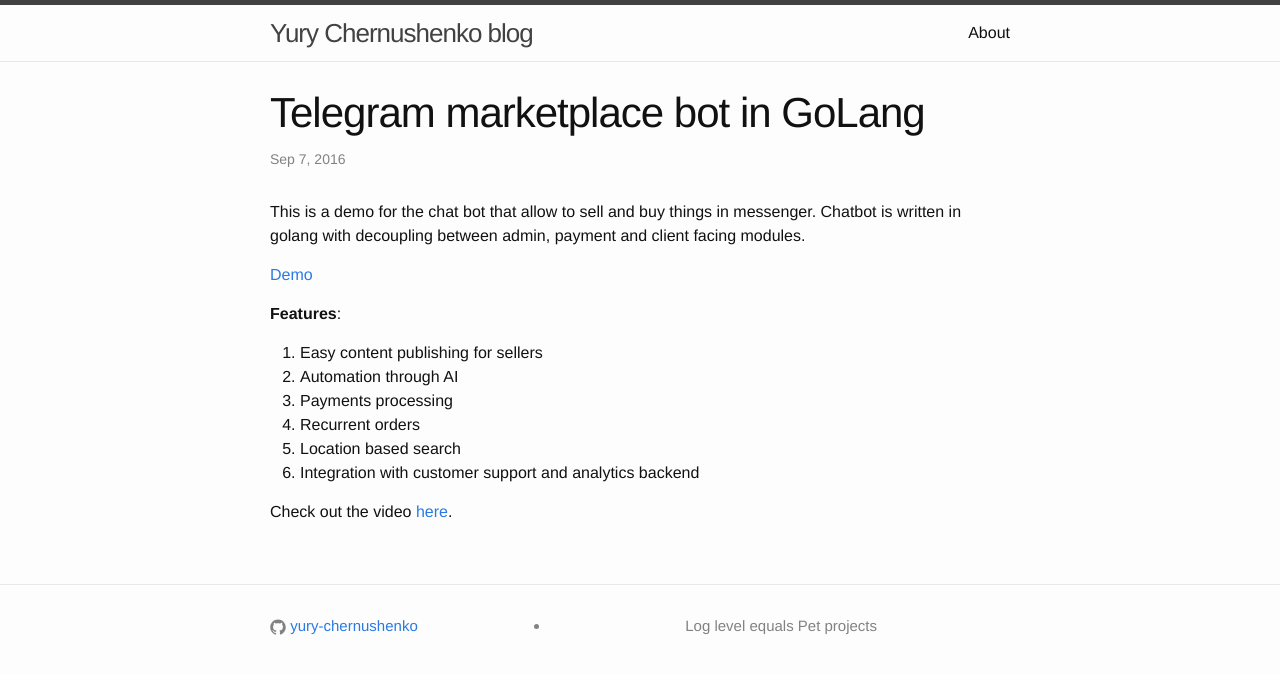
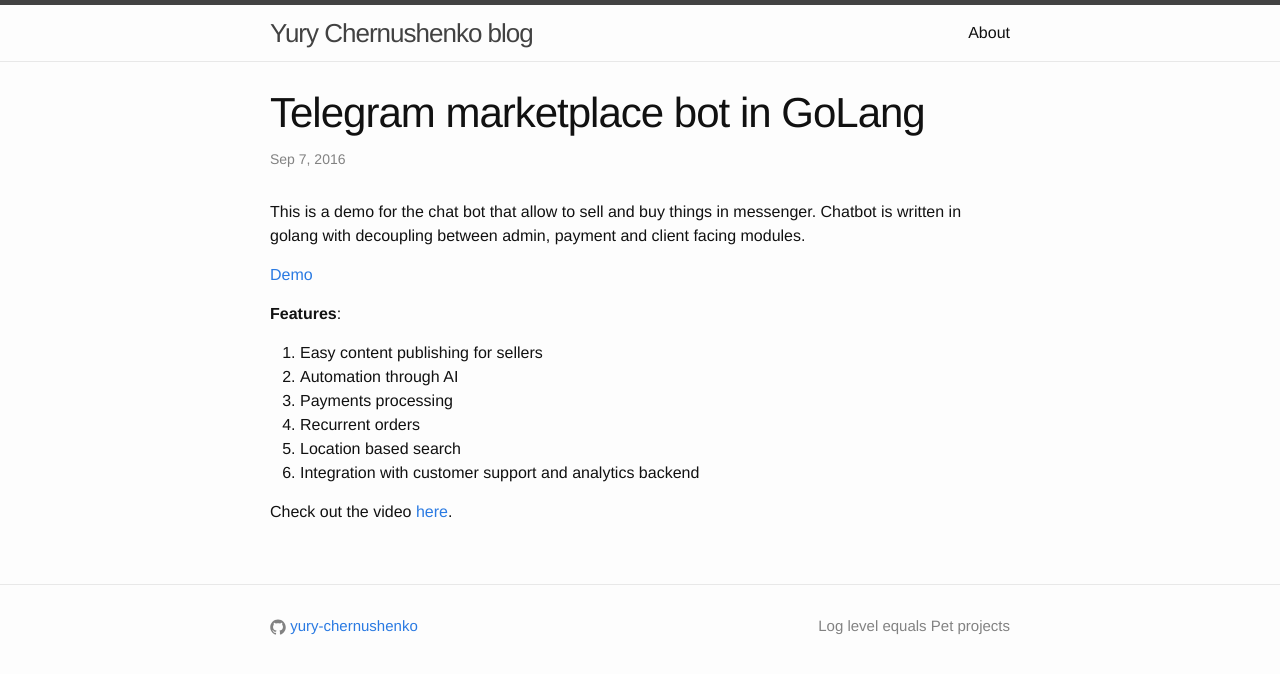
Before and after one commit to yury-chernushenko/yury-chernushenko.github.io, a Jekyll site: the page built from _posts/2016-09-07-telegram-marketplace.md, in a window 1280 px wide. Shown: the top 674 px of the page. Built offline with Jekyll 4.4.1, drawn with Linux system fonts in a browser that asks for light colours.

Commit message:
Fix footer

```diff
--- a/_includes/footer.html
+++ b/_includes/footer.html
@@ -15,11 +15,9 @@
       </div>
 
       <div class="footer-col footer-col-2">
-        <li>
-        </li>
       </div>
 
-      <div class="footer-col footer-col-3">
+      <div class="footer-col footer-col-3" align="right">
         <p>{{ site.description }}</p>
       </div>
     </div>
```
